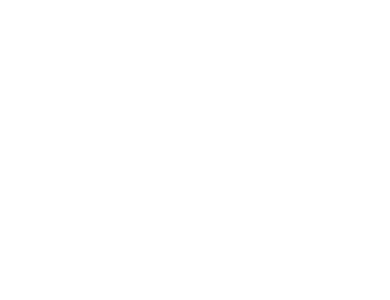
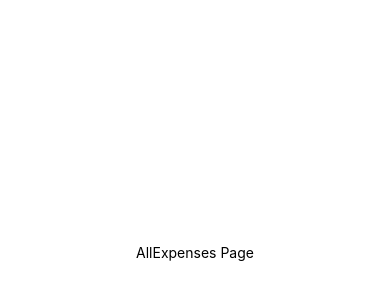
Before and after one commit to mdave94/RN_expenses_tracker, a React Native app: screen / in a window 390 px wide. Shown: the part 170-470 px from the top of the page. Built offline with nearby package versions, Linux system fonts and the light colour scheme.

Commit message:
Default pages are added. Rn navigation is installed

```diff
--- a/App.js
+++ b/App.js
@@ -1,10 +1,14 @@
 import { StatusBar } from "expo-status-bar";
 import { StyleSheet, Text, View } from "react-native";
+import AllExpenses from "./screens/AllExpenses";
 
 export default function App() {
   return (
     <View style={styles.container}>
       <StatusBar style="auto" />
+      <View>
+        <AllExpenses />
+      </View>
     </View>
   );
 }
--- a/package.json
+++ b/package.json
@@ -9,10 +9,13 @@
     "web": "expo start --web"
   },
   "dependencies": {
+    "@react-navigation/native": "^6.1.7",
     "expo": "~48.0.18",
     "expo-status-bar": "~1.4.4",
     "react": "18.2.0",
-    "react-native": "0.71.8"
+    "react-native": "0.71.8",
+    "react-native-screens": "~3.20.0",
+    "react-native-safe-area-context": "4.5.0"
   },
   "devDependencies": {
     "@babel/core": "^7.20.0"
--- a/screens/AllExpenses.js
+++ b/screens/AllExpenses.js
@@ -0,0 +1,15 @@
+import { View, Text, StyleSheet } from "react-native";
+
+function AllExpenses() {
+  return (
+    <View style={styles.container}>
+      <Text>AllExpenses Page</Text>
+    </View>
+  );
+}
+
+export default AllExpenses;
+
+const styles = StyleSheet.create({
+  container: {},
+});
```
Also changed, not shown: screens/RecentExpenses.js (+15 -0 lines), screens/manageExpense.js (+15 -0 lines), 1 other file (tests, documents, lock files or other folders).
